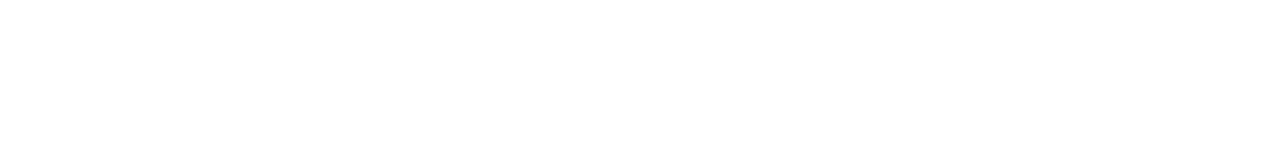
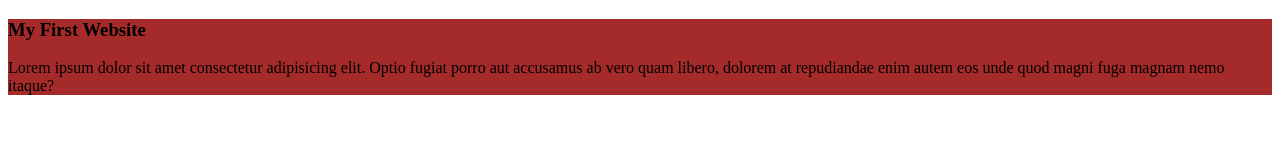
Before and after one commit to rokibhasan32/my-first-github-ripo, a plain HTML site: page index.html in a window 1280 px wide. Drawn offline with Linux system fonts and the light colour scheme.

Commit message:
added the first blog

```diff
--- /dev/null
+++ b/blog.css
@@ -0,0 +1,3 @@
+div{
+    background-color: brown;
+}
--- a/index.html
+++ b/index.html
@@ -4,8 +4,12 @@
     <meta charset="UTF-8">
     <meta name="viewport" content="width=device-width, initial-scale=1.0">
     <title>My first ever github ripo</title>
+    <link rel="stylesheet" href="blog.css">
 </head>
 <body>
-
+    <div>
+        <h3>My First Website</h3>
+        <p>Lorem ipsum dolor sit amet consectetur adipisicing elit. Optio fugiat porro aut accusamus ab vero quam libero, dolorem at repudiandae enim autem eos unde quod magni fuga magnam nemo itaque?</p>
+    </div>
 </body>
 </html>
```
